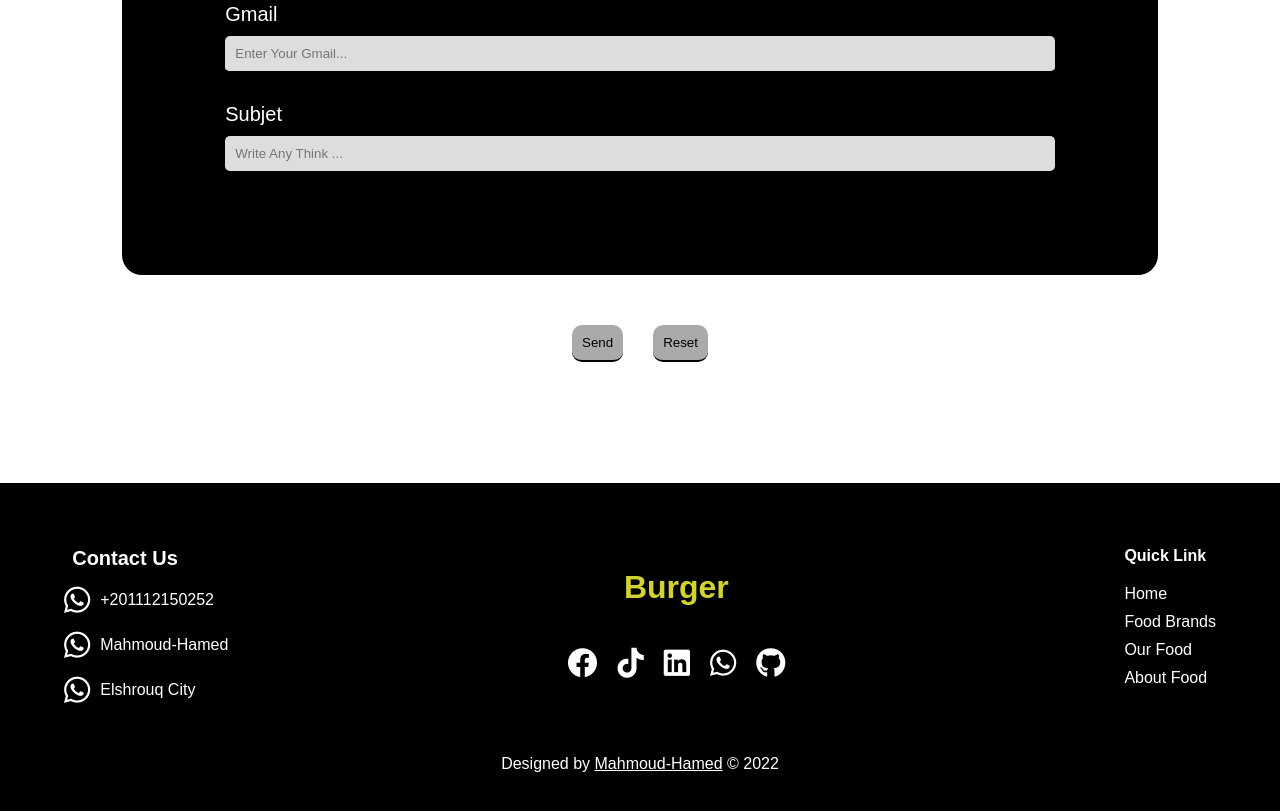
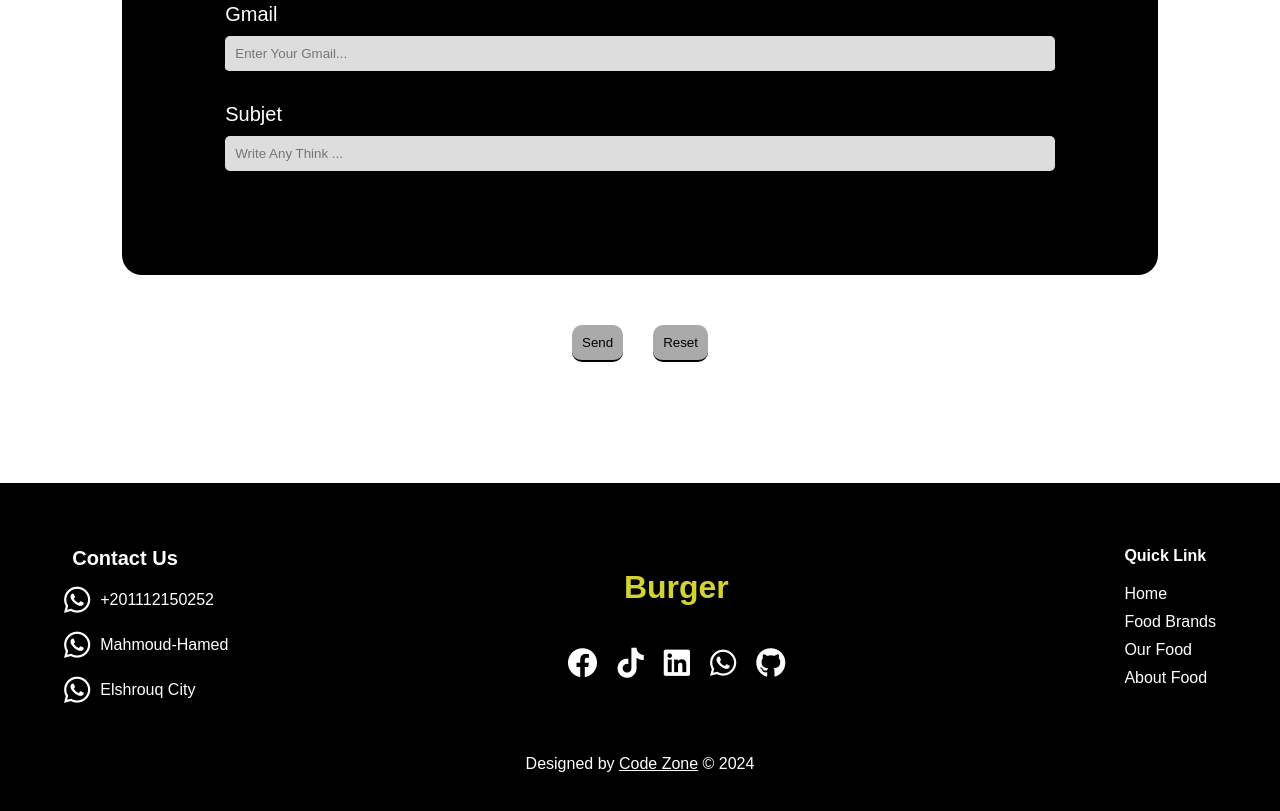
Before and after one commit to Code-Zzone/food, a plain HTML site: page index.html in a window 1280 px wide. Shown: the part 2677-3488 px from the top of the page. Drawn offline with Linux system fonts and the light colour scheme.

Commit message:
Update index.html

```diff
--- a/index.html
+++ b/index.html
@@ -208,7 +208,7 @@
                     </ul>
                 </div>
             </div>
-            <div class="foot">Designed by <a href="mahmoud-hamed/github.io/protfolio" style="color: white;">Mahmoud-Hamed</a> &copy; 2022
+            <div class="foot">Designed by <a href="https://code-zzone.github.io/c" style="color: white;">Code Zone</a> &copy; 2024
             </div>
         </footer>
         <!-- Footer End -->
```
